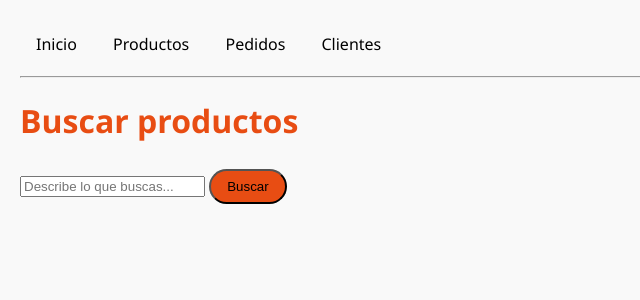
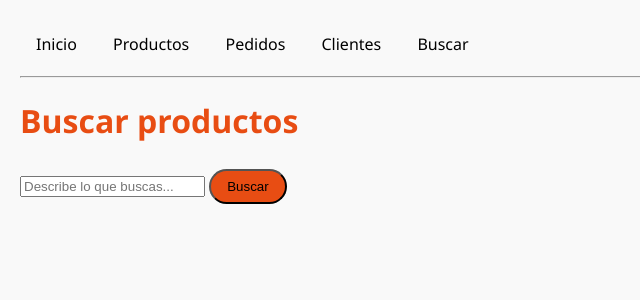
Before and after one commit to ManuelZambrano-prog/OptativaMomento2, a Django app: page /buscar/ in a window 1280 px wide. Shown: the top 300 px of the page, without its empty margins (0-640 px from the left). Run offline with Django 5.2, Linux system fonts and the light colour scheme.

Commit message:
Buscador final

```diff
--- a/core/settings.py
+++ b/core/settings.py
@@ -118,6 +118,6 @@ DEFAULT_AUTO_FIELD = "django.db.models.BigAutoField"
 
 STATIC_ROOT = os.path.join(BASE_DIR, "staticfiles")
 
-STATICFILES_DIRS = [
-    os.path.join(BASE_DIR, "static"),
-]
+#STATICFILES_DIRS = [
+    #os.path.join(BASE_DIR, "main.css"),
+#]
--- a/tienda/templates/tienda/partials/navbar.html
+++ b/tienda/templates/tienda/partials/navbar.html
@@ -1,7 +1,8 @@
 <nav>
-    <a href="{%url 'tienda:home'%}" class="btn">Inicio</a>
-    <a href="{%url 'tienda:lista_productos'%}" class="btn">Productos</a>
-    <a href="{%url 'tienda:lista_pedidos'%}" class="btn">Pedidos</a>
-    <a href="{%url 'tienda:lista_clientes'%}" class="btn">Clientes</a>
+    <a href="{% url 'tienda:home' %}" class="btn">Inicio</a>
+    <a href="{% url 'tienda:lista_productos' %}" class="btn">Productos</a>
+    <a href="{% url 'tienda:lista_pedidos' %}" class="btn">Pedidos</a>
+    <a href="{% url 'tienda:lista_clientes' %}" class="btn">Clientes</a>
+    <a href="{% url 'tienda:buscar' %}" class="btn">Buscar</a>
 </nav>
 <hr>
```
